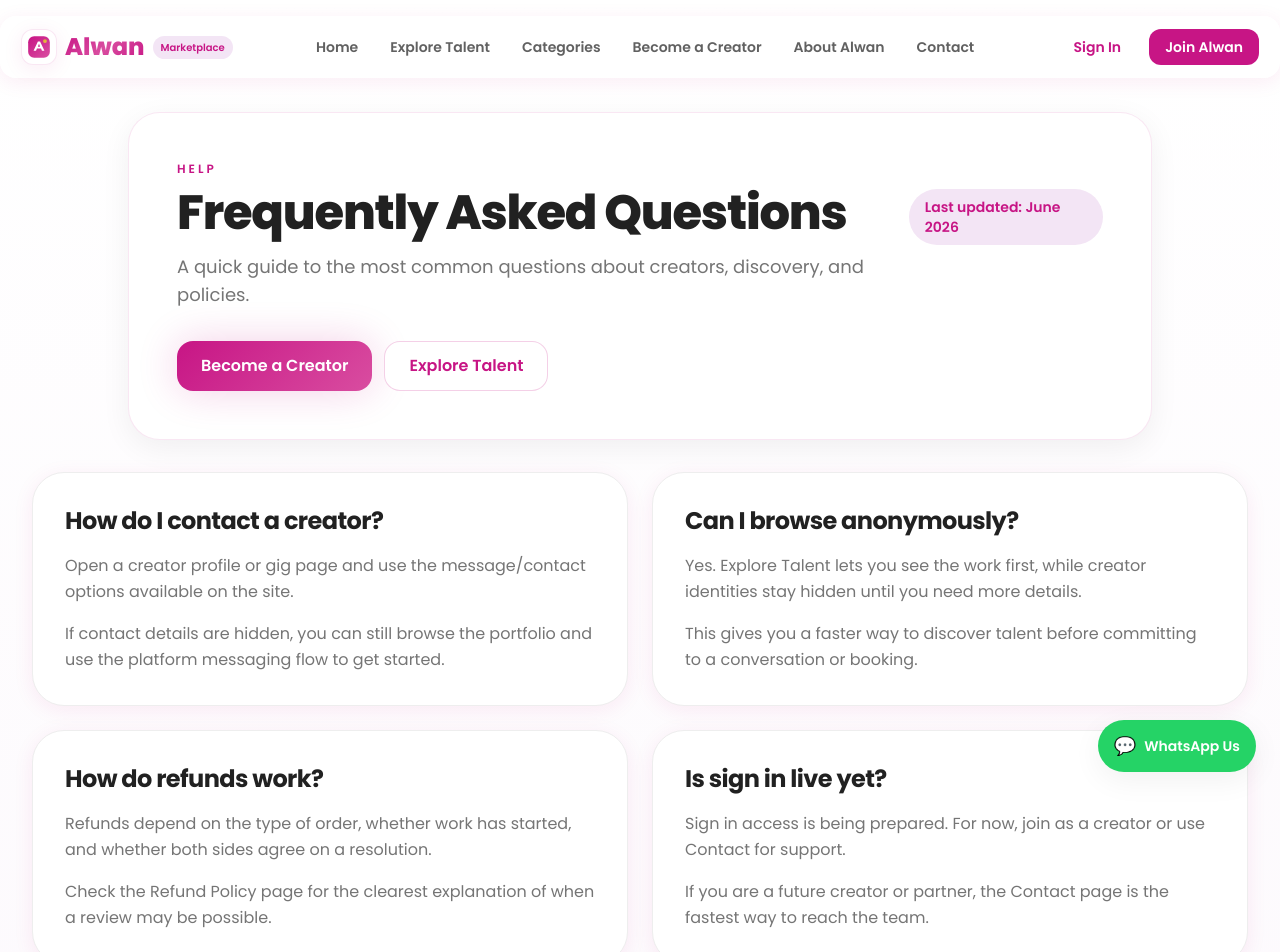
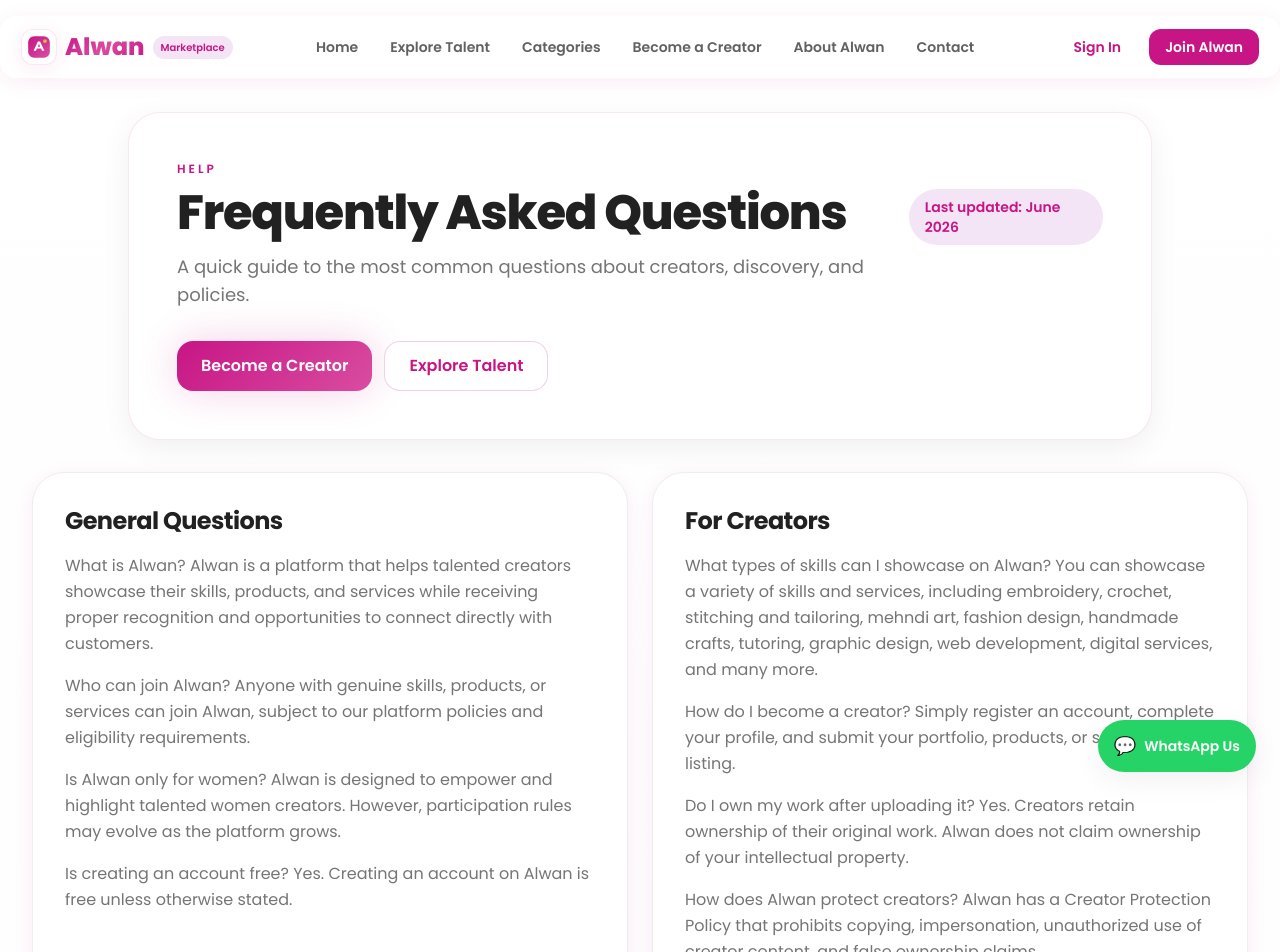
Before and after one commit to anam0001/alwan-marketplace, a Next.js app: page /faqs in a window 1280 px wide. Shown: the top 952 px of the page. Built offline with nearby package versions, Linux system fonts and the light colour scheme.

Commit message:
Populate FAQs with full content

```diff
--- a/src/app/faqs/page.tsx
+++ b/src/app/faqs/page.tsx
@@ -18,31 +18,83 @@
       secondaryCta={{ label: "Explore Talent", href: "/explore-talent" }}
       sections={[
         {
-          title: "How do I contact a creator?",
+          title: "General Questions",
           paragraphs: [
-            "Open a creator profile or gig page and use the message/contact options available on the site.",
-            "If contact details are hidden, you can still browse the portfolio and use the platform messaging flow to get started.",
+            "What is Alwan? Alwan is a platform that helps talented creators showcase their skills, products, and services while receiving proper recognition and opportunities to connect directly with customers.",
+            "Who can join Alwan? Anyone with genuine skills, products, or services can join Alwan, subject to our platform policies and eligibility requirements.",
+            "Is Alwan only for women? Alwan is designed to empower and highlight talented women creators. However, participation rules may evolve as the platform grows.",
+            "Is creating an account free? Yes. Creating an account on Alwan is free unless otherwise stated.",
           ],
         },
         {
-          title: "Can I browse anonymously?",
+          title: "For Creators",
           paragraphs: [
-            "Yes. Explore Talent lets you see the work first, while creator identities stay hidden until you need more details.",
-            "This gives you a faster way to discover talent before committing to a conversation or booking.",
+            "What types of skills can I showcase on Alwan? You can showcase a variety of skills and services, including embroidery, crochet, stitching and tailoring, mehndi art, fashion design, handmade crafts, tutoring, graphic design, web development, digital services, and many more.",
+            "How do I become a creator? Simply register an account, complete your profile, and submit your portfolio, products, or services for listing.",
+            "Do I own my work after uploading it? Yes. Creators retain ownership of their original work. Alwan does not claim ownership of your intellectual property.",
+            "How does Alwan protect creators? Alwan has a Creator Protection Policy that prohibits copying, impersonation, unauthorized use of creator content, and false ownership claims.",
+            "Can I edit or remove my listings? Yes. Creators can update, edit, or remove their listings subject to platform rules.",
+            "Do I need professional experience to join? No. Whether you are a professional, student, freelancer, housewife, or self-taught creator, you are welcome to showcase your talent.",
+            "Will Alwan guarantee sales? No. Alwan provides visibility and opportunities but cannot guarantee sales, clients, or earnings.",
           ],
         },
         {
-          title: "How do refunds work?",
+          title: "For Customers",
           paragraphs: [
-            "Refunds depend on the type of order, whether work has started, and whether both sides agree on a resolution.",
-            "Check the Refund Policy page for the clearest explanation of when a review may be possible.",
+            "How do I purchase a product or service? Browse creator profiles, review listings, and follow the purchasing process provided on the platform.",
+            "Can I contact creators directly? Depending on platform features and policies, communication options may be available to facilitate collaboration and purchases.",
+            "How can I verify a creator's quality? You can review portfolios, ratings, reviews, profile information, and any available verification indicators.",
+            "What if I receive a product different from what was advertised? You may submit a complaint or refund request according to the Refund and Cancellation Policy.",
+            "Can I request custom work? If a creator offers custom services, you may contact them to discuss your requirements.",
           ],
         },
         {
-          title: "Is sign in live yet?",
+          title: "Payments and Refunds",
           paragraphs: [
-            "Sign in access is being prepared. For now, join as a creator or use Contact for support.",
-            "If you are a future creator or partner, the Contact page is the fastest way to reach the team.",
+            "Are payments secure? Alwan works to provide secure payment processes and may use trusted third-party payment providers where applicable.",
+            "Can I cancel an order? Cancellation eligibility depends on the status of the order and applicable policies.",
+            "When can I request a refund? Refunds may be available in situations such as non-delivery, significant misrepresentation, or other circumstances outlined in our Refund and Cancellation Policy.",
+            "How long do refunds take? Refund processing times vary depending on payment providers, financial institutions, and verification procedures.",
+          ],
+        },
+        {
+          title: "Account and Security",
+          paragraphs: [
+            "What should I do if I forget my password? Use the password recovery option available on the login page.",
+            "Can I have multiple accounts? Users should generally maintain one account unless explicitly permitted by Alwan.",
+            "What happens if someone copies my work? You may report intellectual property violations through the platform. Alwan may investigate and take appropriate action.",
+            "Can my account be suspended? Yes. Accounts that violate platform policies, Terms and Conditions, or Community Guidelines may be suspended or terminated.",
+          ],
+        },
+        {
+          title: "Privacy and Safety",
+          paragraphs: [
+            "How does Alwan use my information? Your information is used in accordance with our Privacy Policy to provide, improve, and secure platform services.",
+            "Does Alwan sell my personal information? No. Alwan does not sell personal information to third parties.",
+            "Is my personal information visible to everyone? No. Only information intentionally displayed on public profiles or listings will be visible to other users.",
+            "How can I report harassment or inappropriate behavior? You can report violations through the platform or contact the Alwan support team.",
+          ],
+        },
+        {
+          title: "Future Features",
+          paragraphs: [
+            "Will Alwan have a mobile app? A mobile application may be introduced in the future as the platform expands.",
+            "Will Alwan introduce creator verification? Yes. Verification features may be implemented to improve trust, authenticity, and platform integrity.",
+            "Will there be premium features? Alwan may introduce premium services, promotional tools, subscriptions, or additional creator features in the future.",
+          ],
+        },
+        {
+          title: "Contact Us",
+          paragraphs: [
+            "How can I contact Alwan? For support, questions, feedback, or concerns, please contact: Alwan Support Team.",
+            "Email: [Insert Email Address] | Website: [Insert Website URL]",
+          ],
+        },
+        {
+          title: "Still Have Questions?",
+          paragraphs: [
+            "If you cannot find the answer you're looking for, please reach out to our support team. We're always happy to help.",
+            "Alwan — Her Hands. Her Hustle. Her Future.",
           ],
         },
       ]}
```
